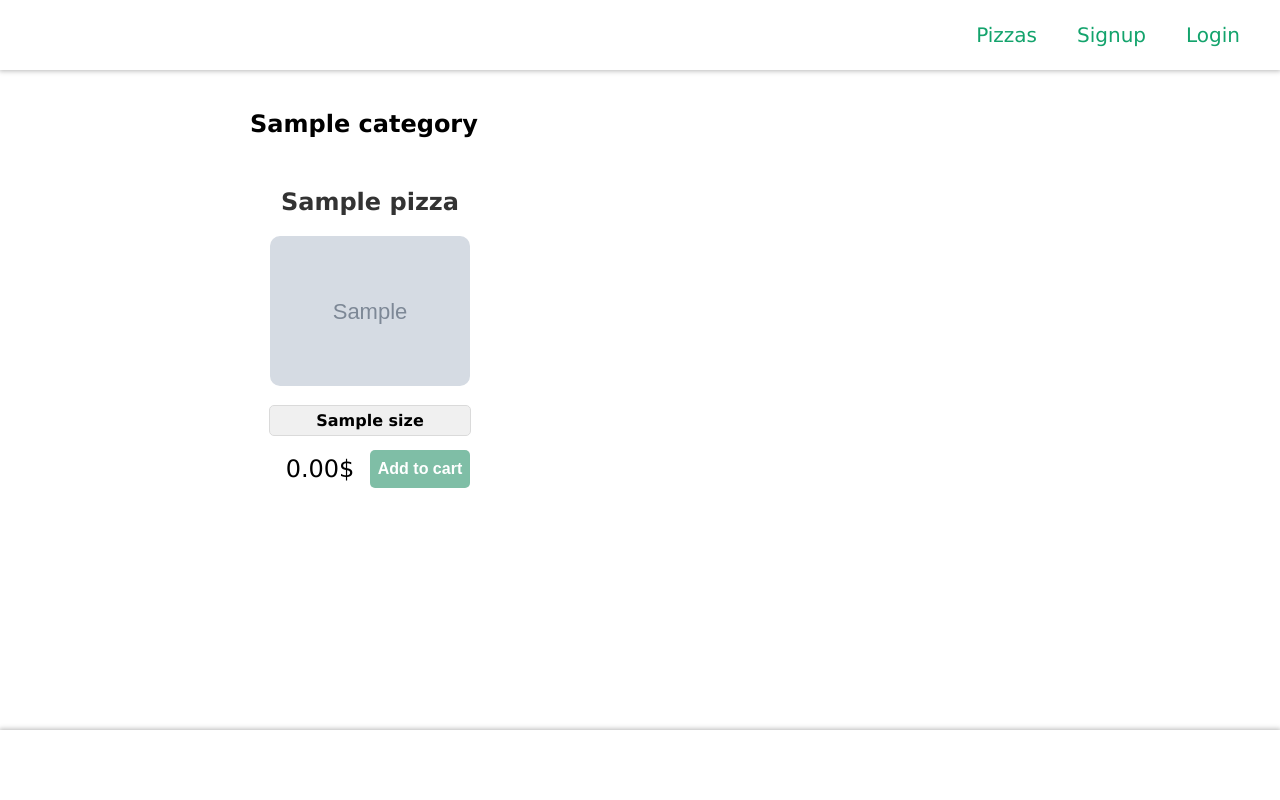
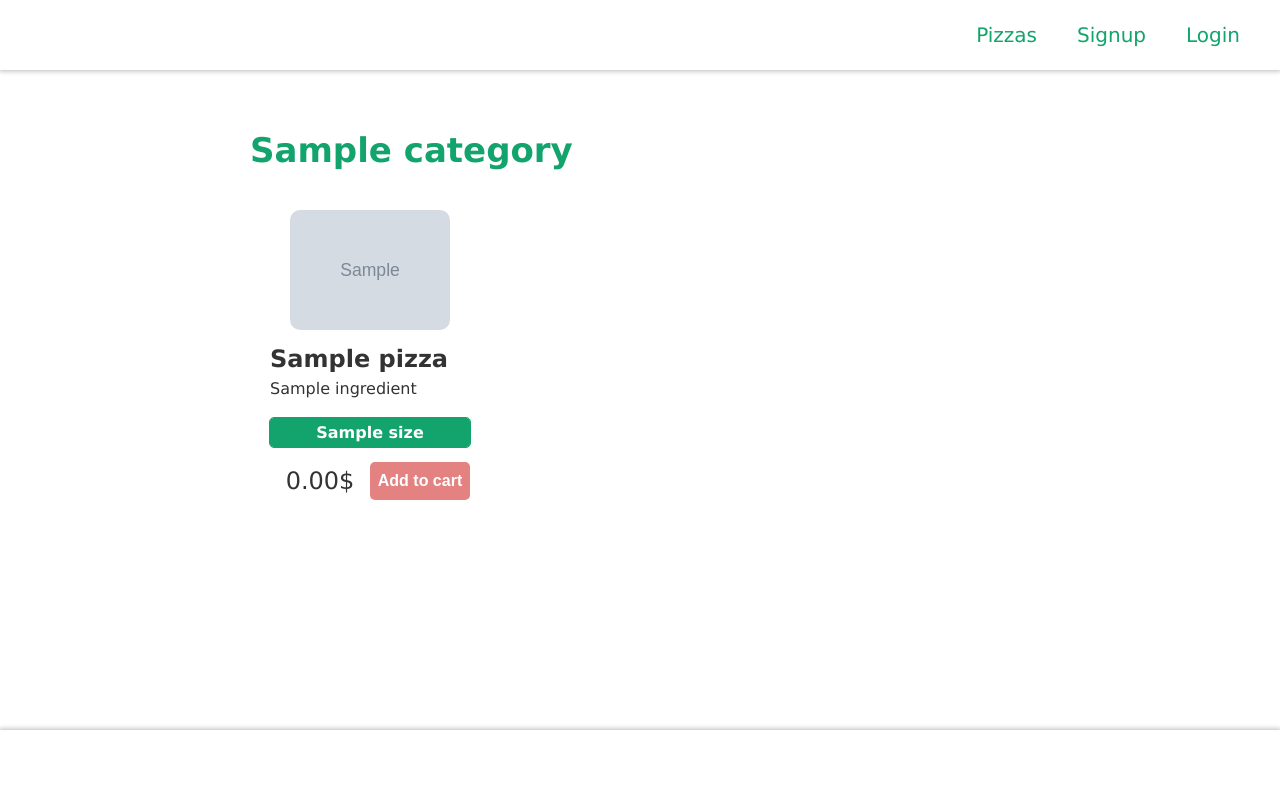
Before and after one commit to osha890/pizzaDelivery, a Django app: page / in a window 1280 px wide. Run offline with Django 5.2, Linux system fonts and the light colour scheme; tables that the repository leaves empty hold one stand-in row (values such as "Sample post"); grey boxes marked "Sample" are stand-in pictures.

Commit message:
asdgqwetg

```diff
--- a/pizzaDelivery/urls.py
+++ b/pizzaDelivery/urls.py
@@ -26,5 +26,5 @@ urlpatterns = [
     path('accounts/', include('accounts.urls')),
     path('cart/', include('cart.urls')),
     path('orders/', include('orders.urls')),
-    path('success/', success_view, name='success')
+    path('success/', success_view, name='success'),
 ] + static(settings.MEDIA_URL, document_root=settings.MEDIA_ROOT)
--- a/static/css/style.css
+++ b/static/css/style.css
@@ -20,6 +20,7 @@ body {
     display: flex;
     flex-direction: column;
     min-height: 100vh;
+    color: var(--text-cl);
 }
 
 header, footer {
@@ -168,7 +169,9 @@ main {
 }
 
 .cat {
-    margin-top: 40px;
+    font-size: 34px;
+    margin-top: 60px;
+    color: var(--main-cl)
 }
 
 .pizza-item {
@@ -182,6 +185,7 @@ main {
     display: flex;
     flex-direction: column;
     align-items: center;
+    justify-content: space-between;
     min-width: 200px;
     /* transition: all 0.2s ease; */
 }
@@ -190,18 +194,21 @@ main {
     box-shadow: 0px 0px 10px 0px var(--shadow-cl);
 }
 
-.pizza-item .pizza-name {
-    display: flex;
-    align-items: center;
-    height: 2em;
+.pizza-item .pizza-info {
+    /* border: 1px solid salmon; */
+    width: 100%;
+    text-align: start;
+    margin-bottom: 15px;
+}
+
+.pizza-item .pizza-info h3 {
     font-size: 24px;
-    font-weight: bold;
-    color: var(--text-cl);
-    margin-bottom: 10px;
+    margin-bottom: 6px;
 }
 
 .pizza-item .pizza-image {
-    max-width: 100%;
+    /* border: 1px solid salmon; */
+    max-width: 80%;
     height: auto;
     border-radius: 10px;
     margin-bottom: 15px;
@@ -286,7 +293,7 @@ main {
 }
 
 .add-to-cart-button {
-    background-color: var(--main-l-cl);
+    background-color: var(--danger-l-cl);
     color: #fff;
     border: none;
     width: 100%;
@@ -299,7 +306,7 @@ main {
 }
 
 .add-to-cart-button:hover {
-    background-color: var(--main-cl);
+    background-color: var(--danger-cl);
 }
 
 .delete-from-cart-button {
--- a/templates/pizza_list.html
+++ b/templates/pizza_list.html
@@ -13,19 +13,28 @@
             <div class="cat-container">
                 {% for pizza in cat.pizza_set.all %}
                 <div class="pizza-item">
-                    <div class="pizza-name">{{ pizza.name }}</div>
-                    {% if pizza.image %}
-                        <img src="{{ pizza.image.url }}" alt="{{ pizza.name }}" class="pizza-image">
-                    {% else %}
-                        <img src="{% static 'images/Default.png' %}" alt="" class="pizza-image">
-                    {% endif %}
+                    <div>
+                        {% if pizza.image %}
+                            <img src="{{ pizza.image.url }}" alt="{{ pizza.name }}" class="pizza-image">
+                        {% else %}
+                            <img src="{% static 'images/Default.png' %}" alt="" class="pizza-image">
+                        {% endif %}
+                        <div class="pizza-info">
+                            <p>
+                                <h3>{{ pizza.name }}</h3>
+                                {% for ingredient in pizza.ingredients.all %}
+                                    {{ ingredient }}{% if not forloop.last %}, {% endif %}
+                                {% endfor %}
+                            </p>
+                        </div>
+                    </div>
                     <form method="post" class="add-to-cart-form" id="add-to-cart-form">
                         {% csrf_token %}
 
                         <div class="size-button-container">
                             {% for value, label in form.size.field.choices %}
                                 <div class="size-button">
-                                    <input type="radio" id="id_size_{{ forloop.counter }}_{{ forloop.parentloop.counter }}_{{ forloop.parentloop.parentloop.counter }}" name="size" value="{{ value }}" required class="hidden-radio">
+                                    <input type="radio" id="id_size_{{ forloop.counter }}_{{ forloop.parentloop.counter }}_{{ forloop.parentloop.parentloop.counter }}" name="size" value="{{ value }}" required class="hidden-radio" {% if forloop.last %}checked{% endif %}>
                                     <label for="id_size_{{ forloop.counter }}_{{ forloop.parentloop.counter }}_{{ forloop.parentloop.parentloop.counter }}" class="radio-button-label">{{ label }}</label>
                                 </div>
                             {% endfor %}
```
Also changed, not shown: pizzaDelivery/views.py (+8 -7 lines).
